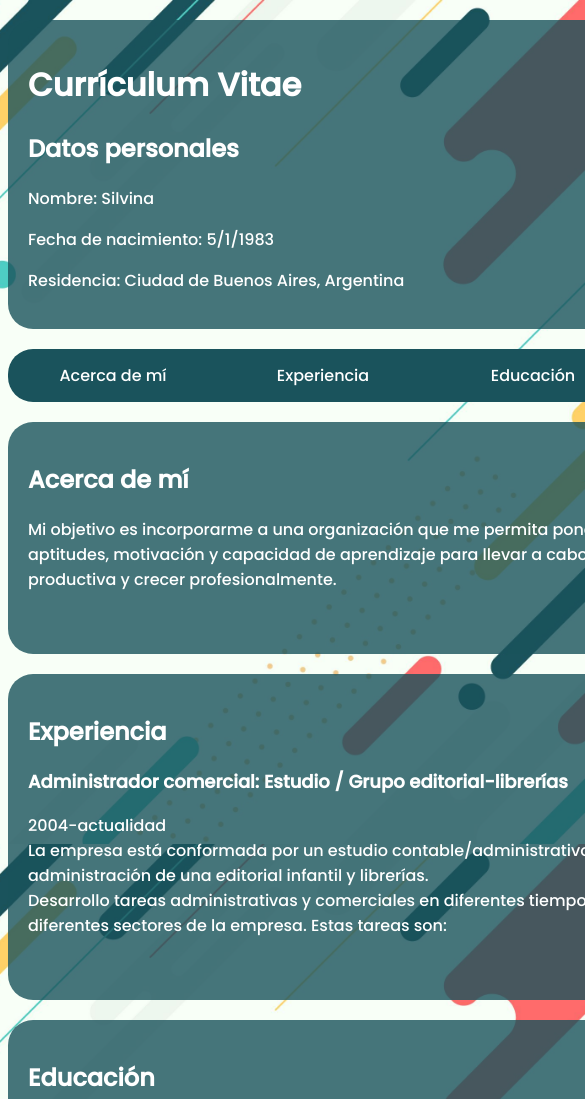
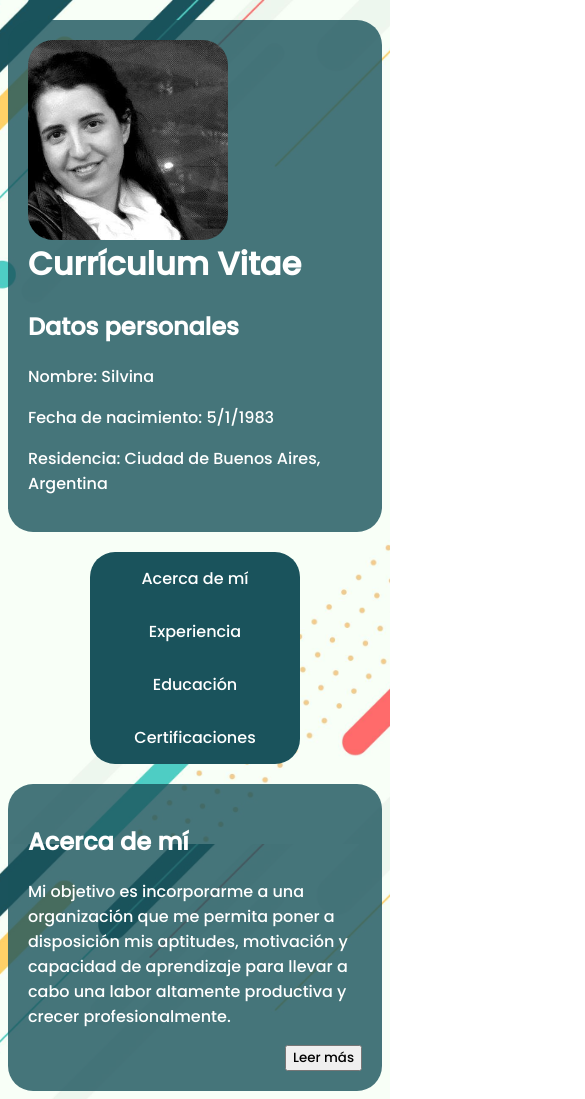
Before and after one commit to silvina-riera/silvina-riera.github.io, a plain HTML site: page index.html in a window 390 px wide. Shown: the top 1099 px of the page, 585 px wide, since content can reach past the window. Drawn offline with Linux system fonts and the light colour scheme.

Commit message:
Update estilos.css

```diff
--- a/css/estilos.css
+++ b/css/estilos.css
@@ -66,3 +66,24 @@ nav ul li a:hover {
 .botonTexto {
   float: right;
 }
+
+@media screen and (max-width: 400px) and (orientation:portrait) {
+
+  header, section {
+    width: fit-content;
+  }
+
+  #foto-cv {
+    float: left;
+  }
+
+  nav ul {
+    width: fit-content;
+  }
+
+  nav ul li {
+    float: none;
+    display: block;
+  }
+
+}
```
